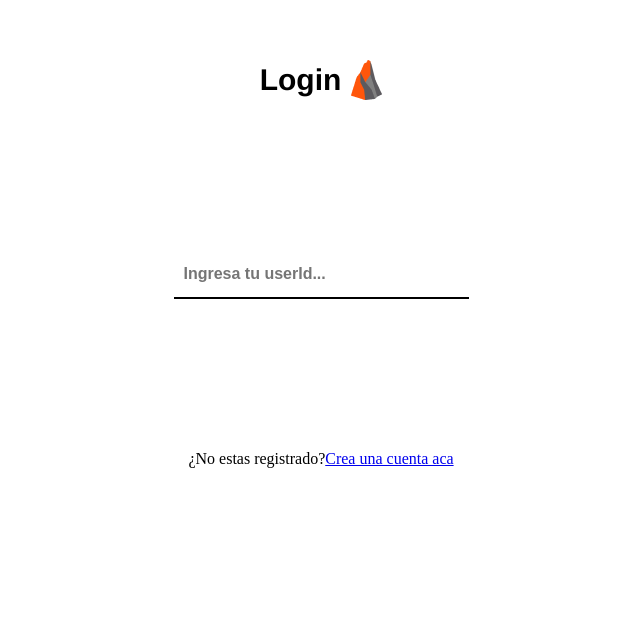
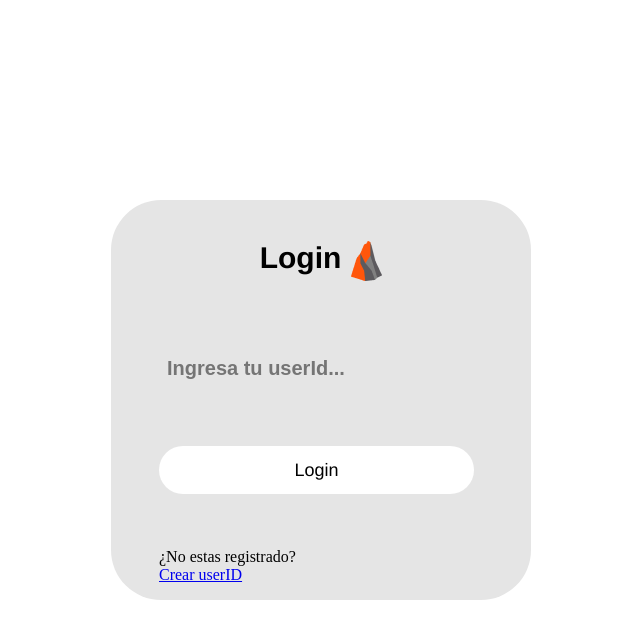
Before and after one commit to fedecanesa/poincenot-todo, a React (Create React App) app: page / in a window 1280 px wide. Shown: the top 638 px of the page, without its empty margins (319-959 px from the left). Built offline with nearby package versions, Linux system fonts and the light colour scheme.

Commit message:
Add some changes in the UI

```diff
--- a/src/pages/Login/Login.jsx
+++ b/src/pages/Login/Login.jsx
@@ -1,4 +1,4 @@
-import React, { useState } from 'react';
+import React, { useState, useRef, useEffect } from 'react';
 import { useDispatch, useSelector } from 'react-redux';
 import { useNavigate } from "react-router-dom";
 import { loginFail, loginSuccess, loginPending } from '../../features/login/loginSlice';
@@ -17,6 +17,7 @@ const Login = () => {
     const { isLoading, error } = useSelector((state) => state?.login);
     const [user, setUser] = useState('');
     const navigate = useNavigate();
+    const userRef = useRef()
 
     const handlerInput = (e) => {
         const { target: { value } } = e;
@@ -31,7 +32,6 @@ const Login = () => {
         dispatch(loginPending());
         try {
             const { data, status, statusText } = await getAllTodosService(user);
-            console.log(data)
             if (status === 200) {
                 dispatch(login(user))
                 dispatch(loginSuccess());
@@ -45,8 +45,14 @@ const Login = () => {
         }
     }
 
+    useEffect(() => {
+        userRef.current.focus();
+    }, [])
+
     return (
-        <div className="login">
+        <main className="login">
+            <section className='login__container'>
+
                 <div className='login__titleContainer'>
                     <Title>Login</Title>
                     <img src={logo} alt="Logo" />
@@ -54,42 +60,39 @@ const Login = () => {
                 {
                     isLoading
                         ? <Loader />
-                    : <div className='login__formContainer'>
-                        <form
-                            onSubmit={handleSubmit}
-                        >
-                            <Input
+                        :
+                        <form onSubmit={handleSubmit}>
+
+                            {/*  <label htmlFor='user'>UserId</label> */}
+                            <input
                                 type="text"
-                                value={user}
-                                onChange={handlerInput}
                                 placeholder="Ingresa tu userId..."
                                 name="login_input"
+                                id="userId"
+                                ref={userRef}
+                                autoComplete="off"
+                                onChange={handlerInput}
+                                value={user}
+                                required
                             />
+
                             {
                                 (error && user.length > 0) &&
-                                <Error variant="danger">{error}</Error>
+                                <Error>{error}</Error>
                             }
-                            {
-                                user.length > 0 && (
-                                    <Button
-                                        type="submit"
-                                        content="Login"
-                                        disabled={false}
-                                        name="login_submit"
-                                    />
-                                )
+                            <button type="submit">Login</button>
+                        </form>
+
                 }
-                        </form>
-                    </div>
-            }
-            <div className='login__toRegister'>
+
                 <p>
-                    ¿No estas registrado? <span>  </span>
-                    <a href={routesEnum.REGISTER}>Crea una cuenta aca</a>
+                    ¿No estas registrado? <br />
+                    <span className='login__footer'>
+                        <a href={routesEnum.REGISTER}>Crear userID</a>
+                    </span>
                 </p>
-            </div>
-
-        </div>
+            </section>
+        </main>
     )
 }
 
--- a/src/pages/Login/login.scss
+++ b/src/pages/Login/login.scss
@@ -1,32 +1,96 @@
+@import "../../styles/base.scss";
+
 .login {
-    width: 100vw;
-    height: 100vh;
-    margin: 60px 0;
-    .login__titleContainer {
+    display: flex;
+    flex-direction: column;
+    justify-content: center;
+    align-items: center;
+    min-height: 100vh;
+    padding: 1rem 0.5rem;
+
+    .login__container {
         width: 100%;
+        max-width: 420px;
+        min-height: 400px;
         display: flex;
-        justify-content: center;
-        align-items: center;
-        img {
-            margin-left: 10px;
+        flex-direction: column;
+        justify-content: flex-start;
+        padding: 1rem 3rem;
+        background-color: $background_page;
+        border-radius: 50px;
+
+        .login__titleContainer {
+            display: flex;
+            padding: 25px;
+            justify-content: center;
+            img {
+                margin-left: 10px;
+            }
         }
-    }
-    .login__formContainer {
-        width: 100%;
-        min-height: 350px;
-        display: flex;
-        justify-content: center;
-        align-items: center;
-    }
-    .login__toRegister {
-        display: flex;
-        justify-content: center;
-        width: 100%;
-        margin: auto;
-        p {
+
+        form {
             display: flex;
-            justify-content: center;
-            min-width: 900px;
+            flex-direction: column;
+            justify-content: space-evenly;
+            flex-grow: 1;
+            padding-bottom: 1rem;
+
+            input[type="text"] {
+                font-size: 18px;
+                //padding: 0.25rem;
+                border-radius: 0.5rem;
+
+                width: 315px;
+                height: 48px;
+                border: none;
+
+                font-style: normal;
+                font-weight: 700;
+                font-size: 20px;
+
+                display: flex;
+                align-items: flex-end;
+
+                outline: none;
+                padding: 0.5rem;
+                background-color: transparent;
+
+                &:hover {
+                    cursor: pointer;
+                }
+            }
+
+            label,
+            button {
+                margin-top: 1rem;
+            }
+
+            button {
+                padding: 0.5rem;
+                background: $white_color;
+                border-radius: 50px;
+                width: 315px;
+                height: 48px;
+
+                font-family: "Helvetica";
+                font-style: normal;
+                font-weight: 400;
+                font-size: 18px;
+                line-height: 18px;
+                display: flex;
+                align-items: center;
+                justify-content: center;
+                border: none;
+                color: $black_color;
+                cursor: pointer;
+                &:hover {
+                    background-color: $black_color;
+                    color: $white_color;
+                }
+            }
+        }
+        .login__footer {
+            display: inline-block;
         }
     }
 }
```
Lines whose indentation alone changed are shown as unchanged.
